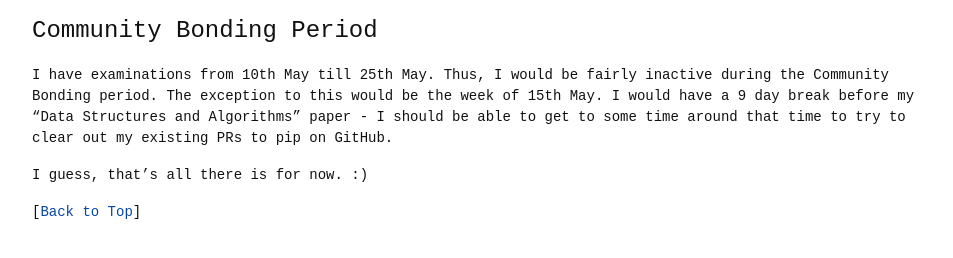
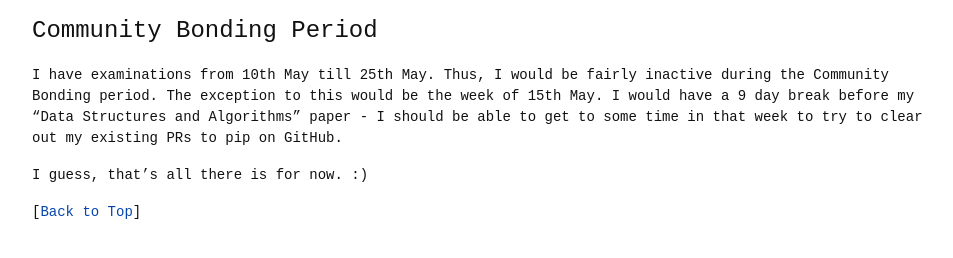
Before and after one commit to pradyunsg/gsoc-2017, a Jekyll site: the page built from _posts/2017-05-05-green-light.md, in a window 1280 px wide. Shown: the part 457-715 px from the top of the page, without its empty margins (8-961 px from the left). Built offline with Jekyll 4.4.1, drawn with Linux system fonts in a browser that asks for light colours; some web fonts are replaced.

Commit message:
More typos

```diff
--- a/_posts/2017-05-05-green-light.md
+++ b/_posts/2017-05-05-green-light.md
@@ -19,7 +19,7 @@ The full proposal text can be found [here][proposal-gist].
 
 ## Community Bonding Period
 
-I have examinations from 10th May till 25th May. Thus, I would be fairly inactive during the Community Bonding period. The exception to this would be the week of 15th May. I would have a 9 day break before my "Data Structures and Algorithms" paper - I should be able to get to some time around that time to try to clear out my existing PRs to pip on GitHub.
+I have examinations from 10th May till 25th May. Thus, I would be fairly inactive during the Community Bonding period. The exception to this would be the week of 15th May. I would have a 9 day break before my "Data Structures and Algorithms" paper - I should be able to get to some time in that week to try to clear out my existing PRs to pip on GitHub.
 
 I guess, that's all there is for now. :)
 
```
